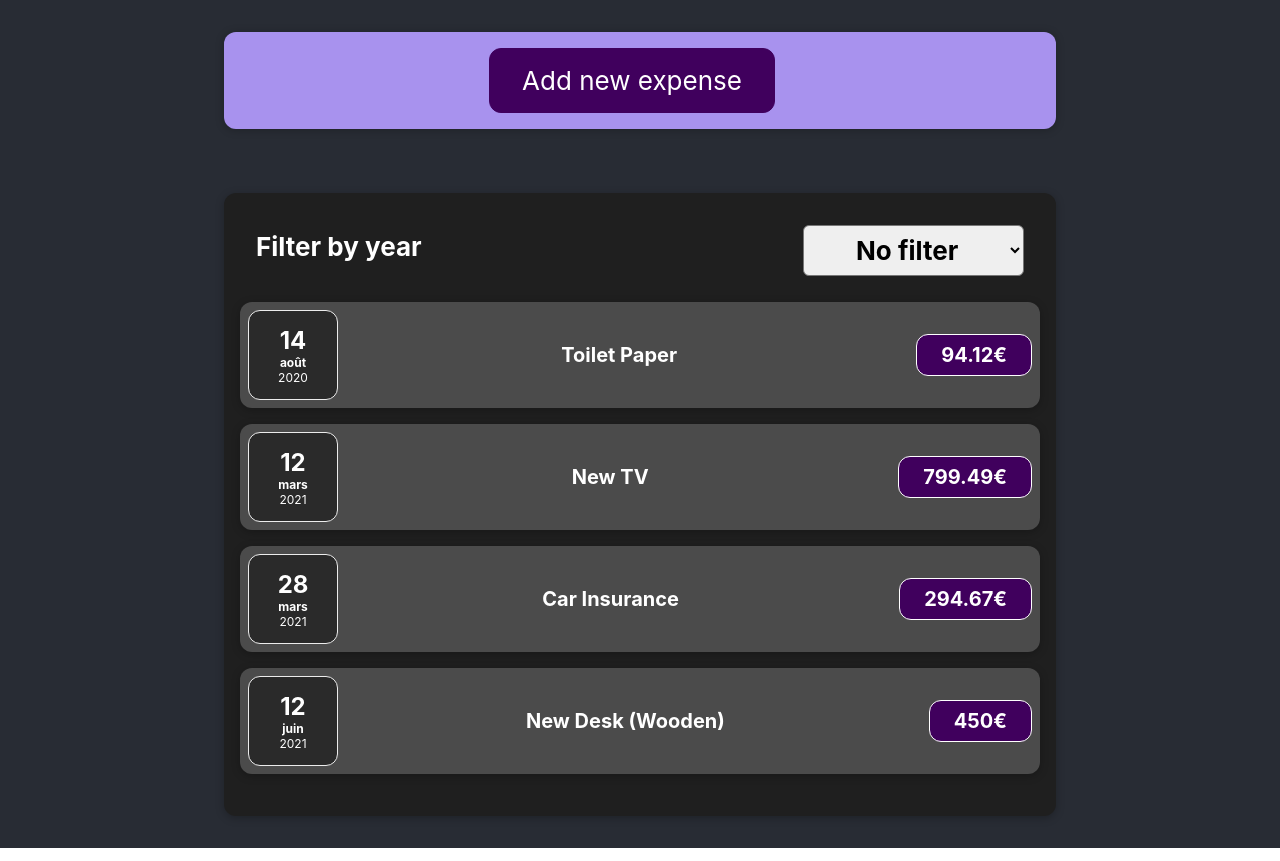
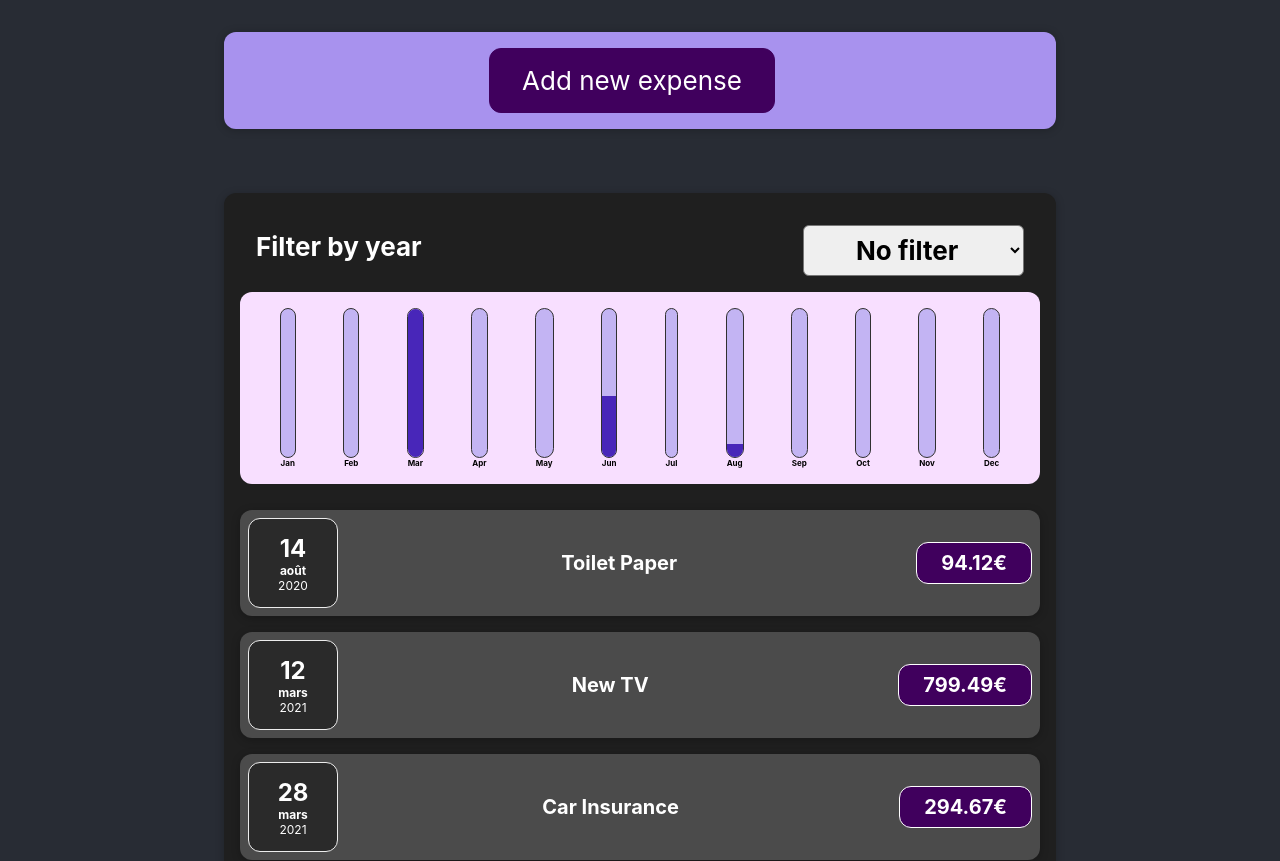
Before and after one commit to daaa57150/-React-The-Complete-Guide-2023-in-typescript, a React (Create React App) app in the folder section3/: page / in a window 1280 px wide. Shown: the top 861 px of the page. Built offline with nearby package versions, Linux system fonts and the light colour scheme.

Commit message:
Section 6 - 95: Added the chart

```diff
--- /dev/null
+++ b/section3/src/components/chart/Chart.css
@@ -0,0 +1,9 @@
+.chart {
+  padding: 1rem;
+  border-radius: 12px;
+  background-color: #f8dfff;
+  text-align: center;
+  display: flex;
+  justify-content: space-around;
+  height: 10rem;
+}
--- /dev/null
+++ b/section3/src/components/chart/Chart.tsx
@@ -0,0 +1,24 @@
+import _ from 'lodash';
+import './Chart.css';
+import ChartBar from './ChartBar';
+
+
+export interface ChartBarContent {
+  value: number;
+  label: string;
+}
+
+interface Props {
+  contents: ChartBarContent[];
+}
+
+export default function Chart({ contents }: Props) {
+
+  const maxValue = _.maxBy(contents, content => content.value)?.value ?? 0;
+
+  return (
+    <div className="chart">
+      { contents.map(content => <ChartBar { ...content } maxValue={ maxValue }  />) }
+    </div>
+  );
+}
--- /dev/null
+++ b/section3/src/components/chart/ChartBar.css
@@ -0,0 +1,31 @@
+.chart-bar {
+  height: 100%;
+  display: flex;
+  flex-direction: column;
+  align-items: center;
+}
+
+.chart-bar__inner {
+  height: 100%;
+  width: 100%;
+  border: 1px solid #313131;
+  border-radius: 12px;
+  background-color: #c3b4f3;
+  overflow: hidden;
+  display: flex;
+  flex-direction: column;
+  justify-content: flex-end;
+}
+
+.chart-bar__fill {
+  background-color: #4826b9;
+  width: 100%;
+  transition: all 0.3s ease-out;
+}
+
+.chart-bar__label {
+  font-weight: bold;
+  font-size: 0.5rem;
+  text-align: center;
+  color: black;
+}
--- /dev/null
+++ b/section3/src/components/chart/ChartBar.tsx
@@ -0,0 +1,28 @@
+import './ChartBar.css';
+
+interface Props {
+  value: number;
+  label: string;
+  maxValue: number;
+}
+
+export default function ChartBar({ value, label, maxValue }: Props) {
+
+  const calculateHeightPercentage = () => {
+    if(maxValue <= 0) return 0;
+    return Math.round((value / maxValue) * 100);
+  };
+
+  const fillStyle = {
+    height: `${calculateHeightPercentage()}%`
+  };
+
+  return (
+    <div className="chart-bar">
+      <div className="chart-bar__inner">
+        <div className="chart-bar__fill" style={ fillStyle }></div>
+      </div>
+      <div className="chart-bar__label">{ label }</div>
+    </div>
+  );
+}
--- a/section3/src/components/expenses/Expenses.tsx
+++ b/section3/src/components/expenses/Expenses.tsx
@@ -6,6 +6,7 @@ import _ from 'lodash';
 import { useState } from 'react';
 import ExpenseFilter from './ExpenseFilter';
 import "./Expenses.scss";
+import ExpensesChart from './ExpensesChart';
 import ExpensesList from './ExpensesList';
 
 
@@ -23,6 +24,7 @@ export default function ExpenseList({ expenses }: Props) {
   return (
     <Card className="expenses">
       <ExpenseFilter onYearSelect={ setYearFilter } defaultYear={ yearFilter } />
+      <ExpensesChart expenses={ filteredExpenses } />
       <ExpensesList expenses={ filteredExpenses } />
     </Card>
   );
--- /dev/null
+++ b/section3/src/components/expenses/ExpensesChart.tsx
@@ -0,0 +1,27 @@
+import Chart from '@components/chart/Chart';
+import { Expense } from '@models/expense';
+import _ from 'lodash';
+import './ExpensesChart.css';
+
+interface Props {
+  expenses: Expense[];
+}
+
+export default function ExpensesChart({ expenses }: Props) {
+
+  const getValueForMonth = (month: number) =>
+    _.sumBy(
+      expenses.filter(expense => expense.date.getMonth() === month),
+      expense => expense.amount
+    );
+
+  const amountByMonth = ['Jan', 'Feb', 'Mar', 'Apr', 'May', 'Jun', 'Jul', 'Aug', 'Sep', 'Oct', 'Nov', 'Dec']
+      .map((label, index) => ({
+        label,
+        value: getValueForMonth(index)
+      }));
+
+  return (
+    <Chart contents={ amountByMonth } />
+  );
+}
```
Also changed, not shown: section3/src/components/expenses/ExpensesChart.css (added).
